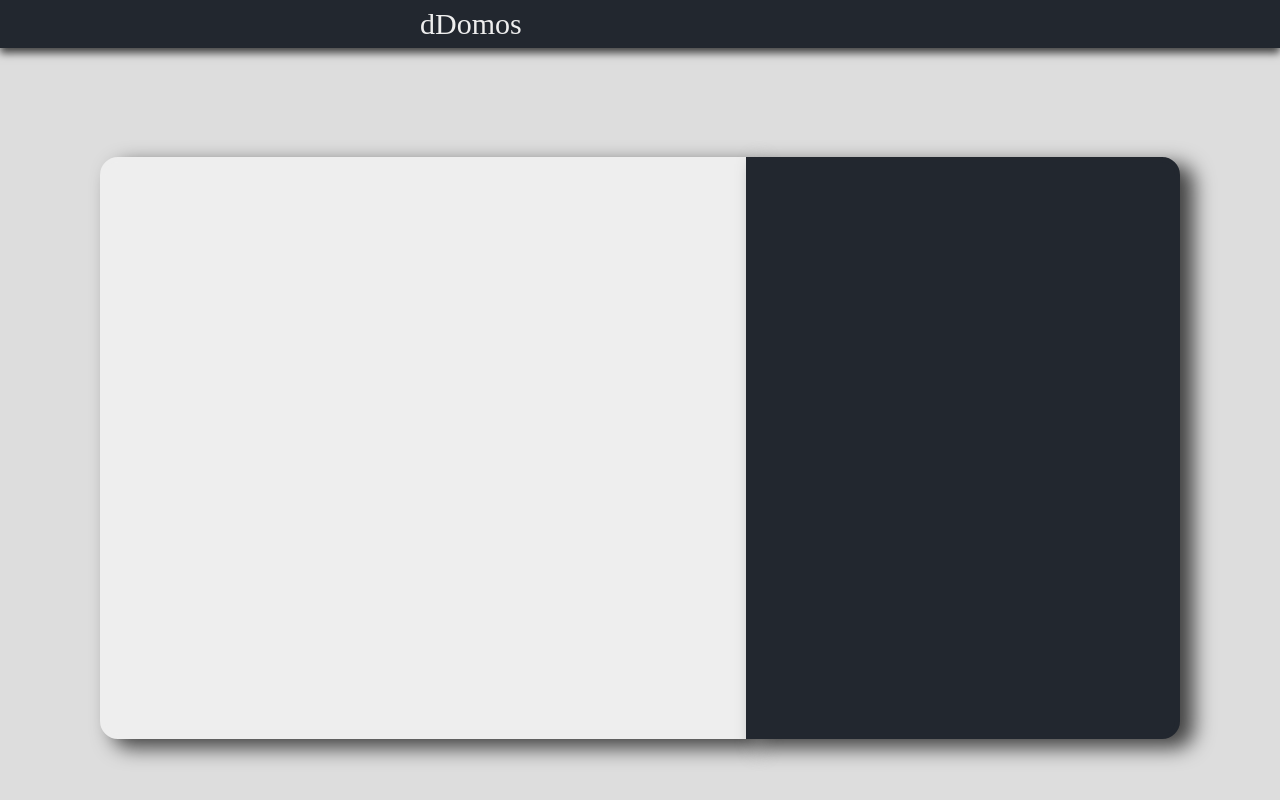
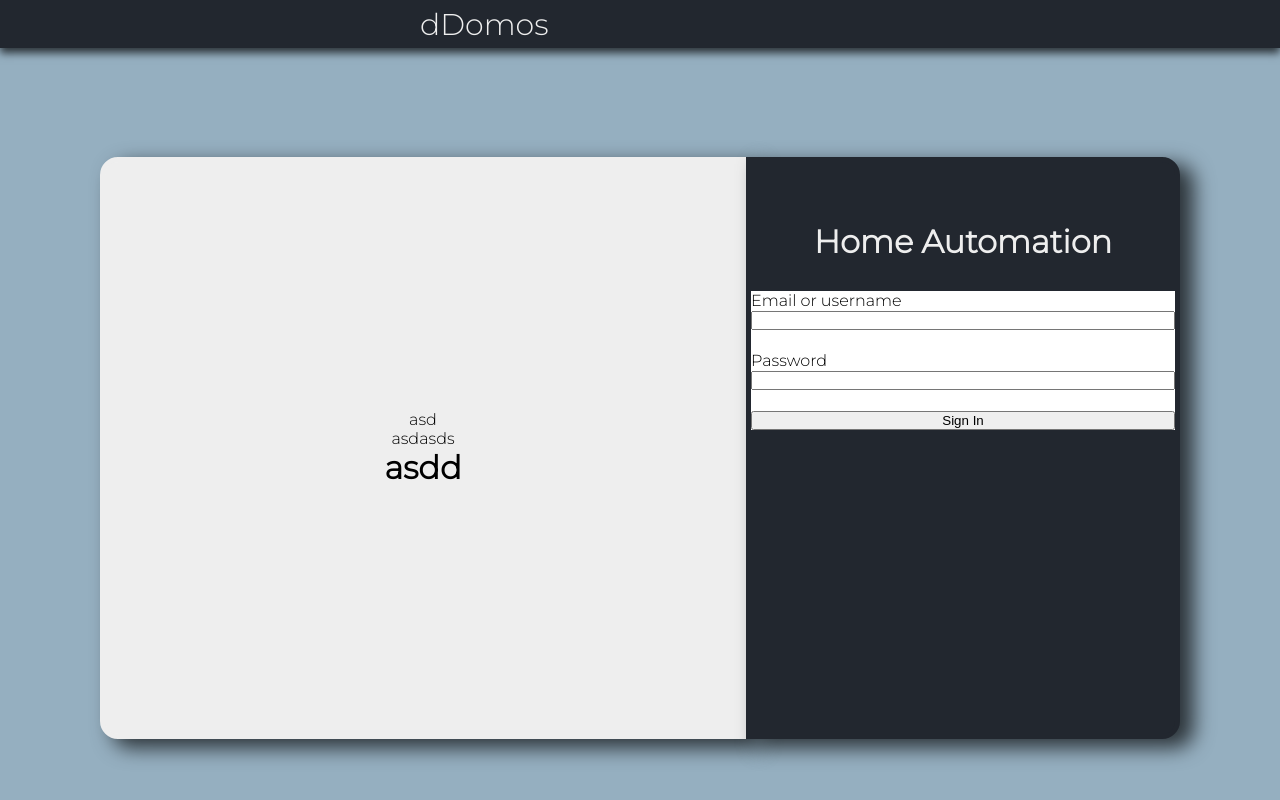
Before and after one commit to jetonn/dDomos, a plain HTML site: page index.html in a window 1280 px wide. Drawn offline with Linux system fonts and the light colour scheme.

Commit message:
added a username and password form to the right container of the login page

```diff
--- a/index.html
+++ b/index.html
@@ -2,10 +2,13 @@
 <html lang="en" dir="ltr">
   <head>
     <meta charset="utf-8">
+
     <title>Home Automation</title>
 
     <link rel="stylesheet" href="resources/css/basic.css">
     <link rel="stylesheet" href="resources/css/styles.css">
+    <link href="https://fonts.googleapis.com/css2?family=Montserrat:wght@300&display=swap" rel="stylesheet">
+
   </head>
   <body>
 
@@ -16,17 +19,31 @@
       <div class="login-container">
 
         <div class="left">
-
+          <p>asd</p>
+          <p>asdasds</p>
+          <h1>asdd</h1>
         </div>
 
         <div class="right">
 
+          <h1 class="right-title">Home Automation</h1>
+
+          <form class="form-container" action="index.html" method="post">
+            <div class="username">
+              <label for="">Email or username</label>
+              <input type="text" name="" value="">
+            </div>
+            <div class="password">
+              <label for="">Password</label>
+              <input type="password" name="" value="">
+            </div>
+            <button type="button" name="button">Sign In</button>
+          </form>
         </div>
 
       </div>
     </div>
 
-
     <script type="text/javascript" src="resources/js/script.js"></script>
   </body>
 </html>
--- a/resources/css/basic.css
+++ b/resources/css/basic.css
@@ -4,8 +4,12 @@
   box-sizing: border-box;
 }
 
+html {
+  font-family: 'Montserrat', sans-serif;
+}
+
 html, body {
-  background-color: #ddd; /* or #EBA915*/
+  background-color: #95afc0; /* or #EBA915 or #ddd or #95afc0*/
   height: 100%;
   overflow: hidden;
 }
--- a/resources/css/styles.css
+++ b/resources/css/styles.css
@@ -1,3 +1,4 @@
+/* NAVIGATION */
 .navbar {
   display: flex;
   background-color: #22272F;
@@ -7,12 +8,13 @@
 
   box-shadow: 0px 5px 8px 0px rgba(0,0,0,0.7);
 }
-
 .navbar p {
   color: #EEEEEE;
   font-size: 30px;
 }
 
+
+/* Main Container that wrapps all the sub containers */
 .wrapper {
   display: flex; /* Make the container flexible */
   height: 100%; /* Set the height of the main container that wraps all the sub elements */
@@ -21,6 +23,7 @@
 }
 
 
+/* Login Container */
 .login-container {
   display: flex; /* Make the container flexible */
   border-radius: 18px; /* Set the radius of the container */
@@ -28,19 +31,8 @@
   width: 1080px; /* Set the width of the container */
 }
 
-.left {
-  flex: 1.5;
-  border: 5px solid #EEEEEE; /* Set the border to light gray */
-  background-color: #EEEEEE; /* Set the background color to light gray */
 
-  /* Set the border radius only on the left hand side of the element */
-  border-top-left-radius: 18px;
-  border-bottom-left-radius: 18px;
-
-  /* Add a shadow to the left container */
-  box-shadow: 13px 8px 20px 1px rgba(0,0,0,0.7);
-}
-
+/* Right Side of the Login Container */
 .right {
   flex: 1;
   border: 5px solid #22272F;
@@ -53,3 +45,46 @@
   /* Add a shadow to the right container */
   box-shadow: 13px 8px 20px 1px rgba(0,0,0,0.7);
 }
+.right-title { /* 'Home Automation' title */
+  color: #EEEEEE; /* Set the color of the element to light gray */
+  display: flex; /* Make the container flexible */
+  justify-content: center; /* Align the element horizontally in the container */
+  margin-top: 60px; /* Add space between the top of the container and the elment */
+}
+
+
+/* Left side of the Login Container */
+.left {
+  flex: 1.5;
+  border: 5px solid #EEEEEE; /* Set the border to light gray */
+  background-color: #EEEEEE; /* Set the background color to light gray */
+
+  display: flex;
+  flex-direction:column;
+  align-items: center;
+  justify-content: center;
+
+  /* Set the border radius only on the left hand side of the element */
+  border-top-left-radius: 18px;
+  border-bottom-left-radius: 18px;
+
+  /* Add a shadow to the left container */
+  box-shadow: 13px 8px 20px 1px rgba(0,0,0,0.7);
+}
+
+.form-container {
+  display: flex;
+  margin-top: 30px;
+  background: white;
+  flex-direction: column;
+}
+
+.form-container .username input {
+  width: 100%;
+  margin-bottom: 1.3rem;
+}
+
+.form-container .password input {
+  width: 100%;
+  margin-bottom: 1.3rem;
+}
```
